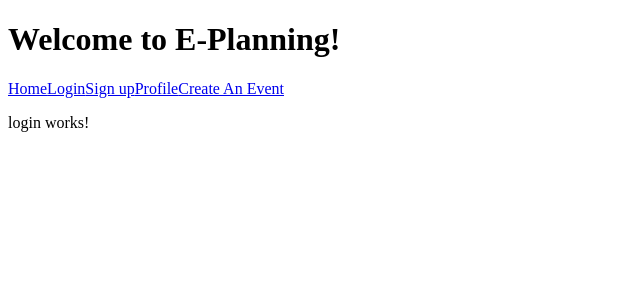
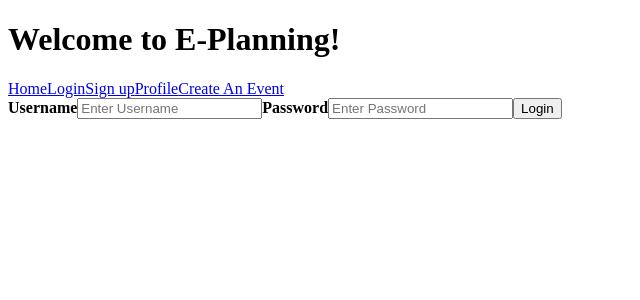
Before and after one commit to lfung218/e-planning-web, an Angular app: page /login in a window 1280 px wide. Shown: the top 300 px of the page, without its empty margins (0-640 px from the left). Built offline with nearby package versions, Linux system fonts and the light colour scheme.

Commit message:
Added event model and user model. Created login front-end

```diff
--- a/src/app/app.module.ts
+++ b/src/app/app.module.ts
@@ -14,6 +14,7 @@ import { FooterComponent } from './footer/footer.component';
 import { AppRouterModule } from './/router.module';
 import { NotFoundComponent } from './not-found/not-found.component';
 import { CreateComponent } from './create/create.component';
+import { UsersComponent } from './users/users.component';
 
 
 @NgModule({
@@ -27,7 +28,8 @@ import { CreateComponent } from './create/create.component';
     NavBarComponent,
     FooterComponent,
     NotFoundComponent,
-    CreateComponent
+    CreateComponent,
+    UsersComponent
   ],
   imports: [
     BrowserModule,
--- a/src/app/login/login.component.html
+++ b/src/app/login/login.component.html
@@ -1,3 +1,14 @@
-<p>
-  login works!
-</p>
+<form action="action_page.php">
+
+    <div class="container">
+      <label for="uname"><b>Username</b></label>
+      <input type="text" placeholder="Enter Username" name="uname" required>
+
+      <label for="psw"><b>Password</b></label>
+      <input type="password" placeholder="Enter Password" name="psw" required>
+
+      <button type="submit">Login</button>
+    </div>
+
+
+  </form>
--- /dev/null
+++ b/src/app/users/users.component.html
@@ -0,0 +1,3 @@
+<p>
+  users works!
+</p>
--- /dev/null
+++ b/src/app/users/users.component.ts
@@ -0,0 +1,15 @@
+import { Component, OnInit } from '@angular/core';
+
+@Component({
+  selector: 'app-users',
+  templateUrl: './users.component.html',
+  styleUrls: ['./users.component.css']
+})
+export class UsersComponent implements OnInit {
+
+  constructor() { }
+
+  ngOnInit() {
+  }
+
+}
```
Also changed, not shown: src/app/events/events.ts (added, +10 -0 lines), src/app/users/user.ts (added, +7 -0 lines), src/app/users/users.component.css (added), 1 other file (tests, documents, lock files or other folders).
